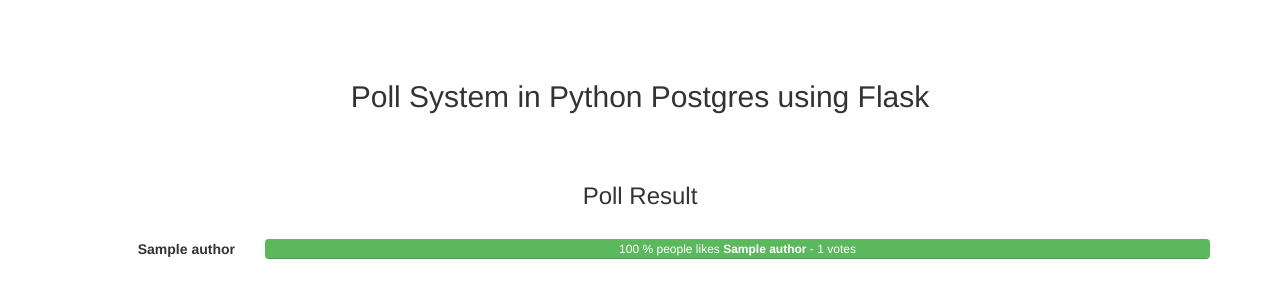
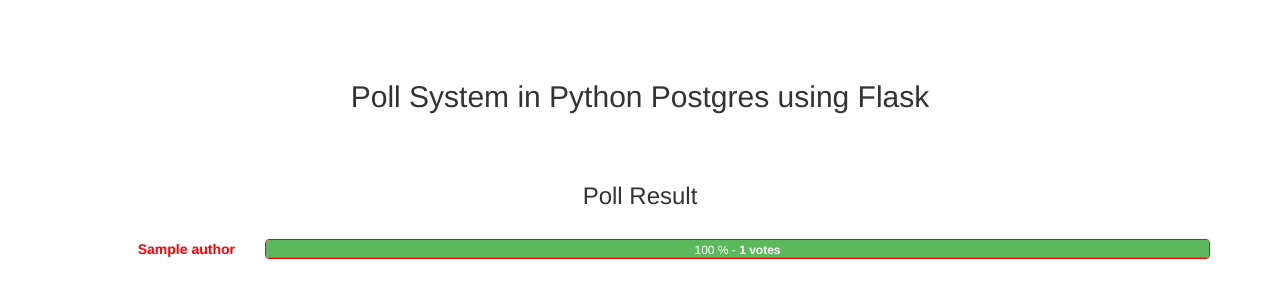
Before and after one commit to astharamwala/simple-poll-application, a Flask app: page /poll_results in a window 1280 px wide. Shown: the top 300 px of the page. Run offline with Flask 2, Linux system fonts and the light colour scheme; tables that the repository leaves empty hold one stand-in row (values such as "Sample post"); some libraries are stand-ins or nearby versions.

Commit message:
highlight the most voted option in graph

```diff
--- a/main.py
+++ b/main.py
@@ -24,14 +24,16 @@
 def fetch_poll_data():
     authors = Authors.get_authors()
     poll_details = {}
+    votes = []
     for author in authors:
-        count = Poll.total_author_poll(author.id)
-        poll_details.update({author.name: count})
+        votes.append(Poll.total_author_poll(author.id))
+        poll_details.update({author.name: votes[len(votes)-1]})
     return flask.render_template(
         'result.html',
         authors=authors,
         poll_details=poll_details,
         total_poll=Poll.get_total_polls(),
+        highest_vote = max(votes)
     )
 
 
--- a/templates/result.html
+++ b/templates/result.html
@@ -52,16 +52,21 @@
                 {
                     progress_bar_class = 'progress-bar-danger';
                 }
+                div_style = label_style = ""
+                if ( {{ highest_vote }} == votes ) {
+                    div_style = "border:1px solid red";
+                    label_style = "color:red";
+                }
 
                 html += `
                 <div class="row">
                     <div class="col-md-2" align="right">
-                        <label>${author}</label>
+                        <label style=${label_style}>${author}</label>
                     </div>
                     <div class="col-md-10">
-                        <div class="progress">
+                        <div class="progress" style="${div_style}">
                             <div class="progress-bar ${progress_bar_class}" role="progressbar" aria-valuenow="${percentage_vote}" aria-valuemin="0" aria-valuemax="100" style="width:${percentage_vote}%">
-                                ${percentage_vote} % people likes <b>${author}</b> - ${votes} votes
+                                ${percentage_vote} % - <b>${votes} votes</b>
                             </div>
                         </div>
                     </div>
```
